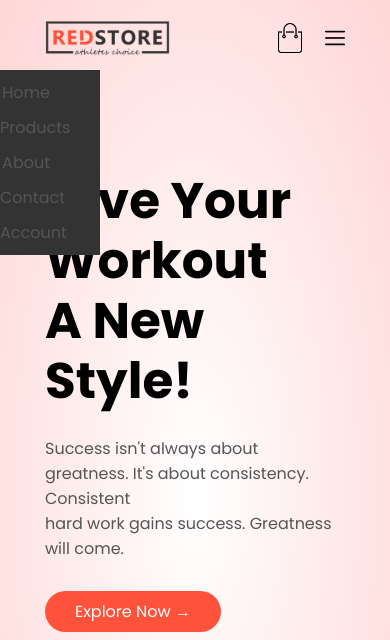
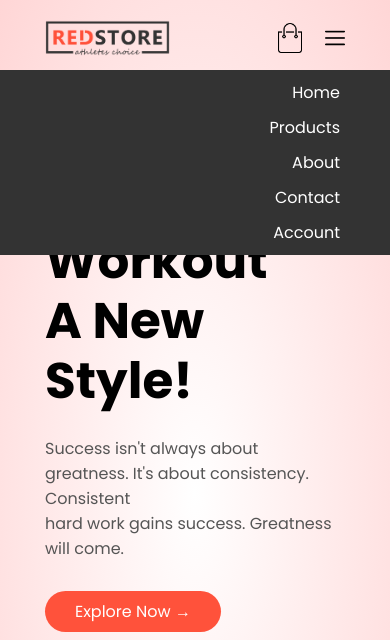
Before and after one commit to rohit-blip/redstore-ecommerce, a plain HTML site: page index.html in a window 390 px wide. Both pictures are taken after a click on the picture 335 px from the left and 38 px from the top of the page. Shown: the top 640 px of the page. Drawn offline with Linux system fonts and the light colour scheme.

Commit message:
responsive

```diff
--- a/css/main.css
+++ b/css/main.css
@@ -300,6 +300,7 @@ ul{
 .menu-icon{
     width: 20px;
     margin-left: 20px;
+    display: none;
 }
 
 /* MediaQuery for Menu */
@@ -310,7 +311,9 @@ ul{
         top: 70px;
         left: 0;
         background: #333;
-        width: 100px;
+        width: 100%;
+        overflow: hidden;
+        transition: max-height 0.5s;
     }
 
     nav ul li{
@@ -319,4 +322,15 @@ ul{
         margin-top: 10px;
         margin-bottom: 10px;
     }
+
+    nav ul li a{
+        color: #fff;
+    }
+
+    .menu-icon{
+        display: block;
+        cursor: pointer;
+    }
+
+
 }
--- a/index.html
+++ b/index.html
@@ -18,7 +18,7 @@
                 <img src="./images/logo.png" alt="">
             </div>
             <nav>
-                <ul>
+                <ul id="MenuItems">
                     <li><a href="">Home</a></li>
                     <li><a href="">Products</a></li>
                     <li><a href="">About</a></li>
@@ -27,7 +27,7 @@
                 </ul>
             </nav>
             <img src="./images/cart.png" alt="" width="30px" height="30px">
-            <img src="./images/menu.png" class="menu-icon">
+            <img src="./images/menu.png" class="menu-icon" onclick="menutoggle()">
         </div>
         <div class="row">
             <div class="col-2">
@@ -361,6 +361,20 @@
         </div>
     </div>
 
+<!-- Js for toggle menu -->
+<script>
+    var MenuItems = document.getElementById("MenuItems");
+    MenuItems.style.maxHeight = "0px";
+    function menutoggle(){
+        if(MenuItems.style.maxHeight == "0px"){
+            MenuItems.style.maxHeight = "200px";
+        }
+        else{
+            MenuItems.style.maxHeight = "0px";
+        }
+    }
+</script>
+
 
 </body>
 </html>
```
